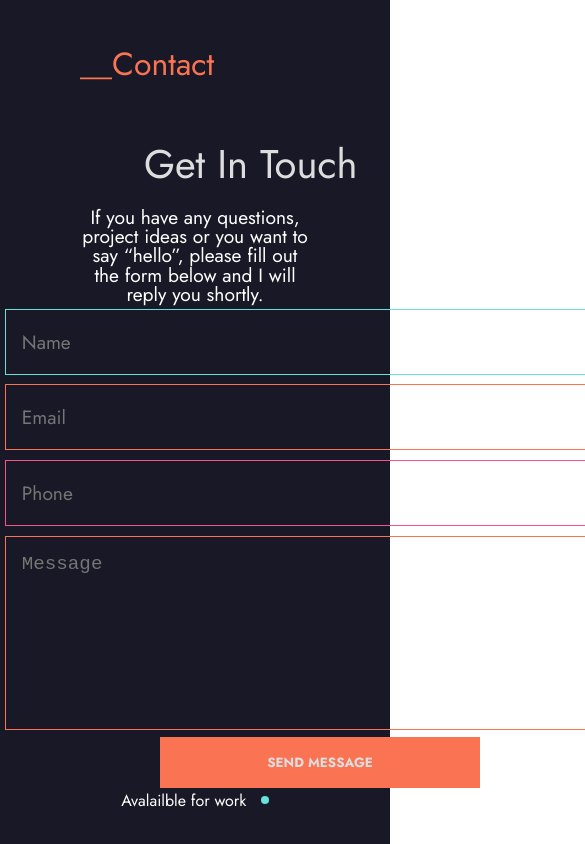
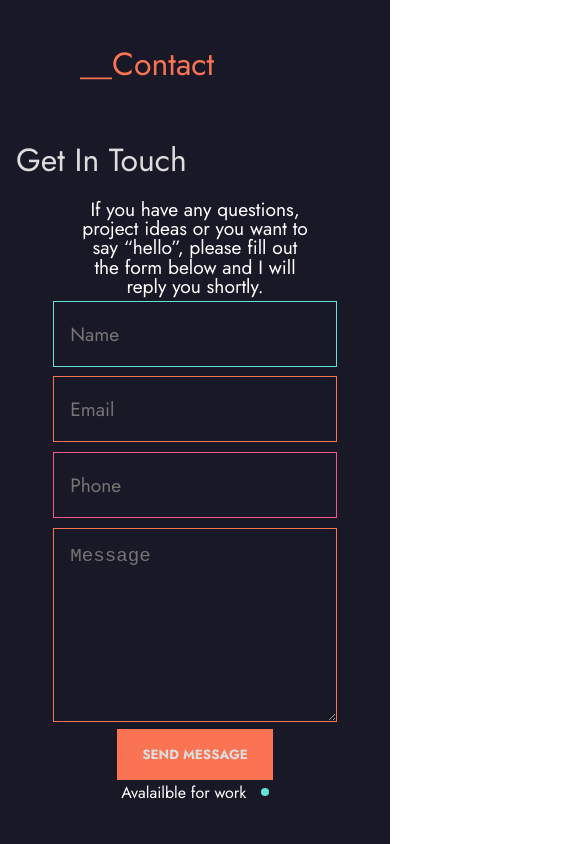
Before and after one commit to StaceyLouis/ex, a React (Create React App) app: page /contact in a window 390 px wide. Shown: the top 844 px of the page, 585 px wide, since content can reach past the window. Built offline with nearby package versions, Linux system fonts and the light colour scheme.

Commit message:
mobile contact component added

```diff
--- a/src/App.js
+++ b/src/App.js
@@ -7,7 +7,9 @@ import Home from './components/Home';
 import Nav from './components/Nav';
 import Projects from './components/Projects'
 import MobileAbout from './mobile/MobileAbout';
+import MobileContact from './mobile/MobileContact';
 import MobileHome from './mobile/MobileHome'
+import MobileProjects from './mobile/MobileProjects';
 import { Desktop, Mobile } from './styles/Media';
 
 function App() {
@@ -26,8 +28,19 @@ function App() {
       <Mobile><MobileAbout /></Mobile>
       </>
       }/>
-      <Route path='/projects' element={<Projects />}/>
-      <Route path='/contact' element={ <Contact/>}/>
+      <Route path='/projects' element={
+        <>
+        <Mobile><MobileProjects /></Mobile>
+        <Desktop><Projects/></Desktop>
+        </>
+
+      }/>
+      <Route path='/contact' element={
+         <>
+         <Mobile><MobileContact /></Mobile>
+         <Desktop><Contact/></Desktop>
+         </>
+      }/>
 
       </Routes>
 
--- a/src/assets/data.js
+++ b/src/assets/data.js
@@ -24,7 +24,7 @@ const data= [
 },
         {
             id: 2,
-            title: "React Shopping Cart",
+            title: "Shopping Cart",
             desc: "A small store and shopping cart using the fake store api, axios and react-use-cart",
             url: "https://react-cart-shopping.netlify.app/",
             img: "https://images.unsplash.com/photo-1601924994987-69e26d50dc26?ixlib=rb-1.2.1&ixid=MnwxMjA3fDB8MHxwaG90by1wYWdlfHx8fGVufDB8fHx8&auto=format&fit=crop&w=1470&q=80",
@@ -35,7 +35,7 @@ const data= [
             },
             {
                 id: 3,
-                title: "Nasa Photo of the Day",
+                title: "Nasa Photo",
                 desc: "A small store and shopping cart using the fake store api, axios and react-use-cart",
                 url: "https://nasa-apods.netlify.app/",
                 img: "https://images.unsplash.com/photo-1502134249126-9f3755a50d78?ixlib=rb-1.2.1&ixid=MnwxMjA3fDB8MHxwaG90by1wYWdlfHx8fGVufDB8fHx8&auto=format&fit=crop&w=1470&q=80",
--- a/src/mobile/MobileAbout.jsx
+++ b/src/mobile/MobileAbout.jsx
@@ -90,7 +90,8 @@ const Button = styled.button`
 const MobileAbout = () => {
   return (
     <Container>
-    <Title text="About Me"/>
+        <MobileNav />
+        <Title text="About Me"/>
     <Flex>
     <div className="img">
         <img src={logo} alt="profile-photo" style={{width: "5rem"}}/>
--- /dev/null
+++ b/src/mobile/MobileContact.jsx
@@ -0,0 +1,154 @@
+import { faCircle } from "@fortawesome/free-solid-svg-icons"
+import { FontAwesomeIcon } from "@fortawesome/react-fontawesome"
+import styled from "styled-components"
+import Title from "../subComponents/Title"
+import { useRef } from "react"
+import emailjs from '@emailjs/browser'
+
+const Container = styled.div`
+  height: 100vh;
+  width: 100vw !important;
+  background-color: var(--bg);
+  font-family: var(--font);
+
+  h2{
+    color: var(--heading);
+    margin: 1rem;
+    font-size: 2rem;
+    text-align: left;
+
+  }
+  .icon{
+    color: var(--green);
+    width: 0.5rem;
+    margin-left: 0.6rem;
+  }
+h3{
+  color: var(--accent-color);
+  font-size: 2rem;
+}
+p{
+  width: 60%;
+  margin: auto;
+  font-size: 1.2rem;
+  margin-top: 1.5rem;
+}
+`
+const Button = styled.button`
+    background: transparent;
+    padding: 1rem;
+    border: 1px solid var(--accent-color);
+    border-radius: 1rem;
+    background-color: var(--accent-color);
+    a{
+        text-decoration: none;
+        color: var(--heading);
+        font-size: 2rem;
+        padding: 1rem;
+        font-family: var(--font);
+
+    }
+`
+const Form = styled.form`
+    width: 80vw;
+    margin: auto;
+    input{
+      background: transparent;
+      margin: 0.3rem;
+      border: 0.1rem solid var(--pink);
+      width: 80%;
+      height: 2rem;
+      color: white;
+      font-size: 1.2rem;
+      padding: 1rem;
+      font-family: var(--font);
+      &:focus{
+        outline:none;
+      }
+    }
+    #email{
+      border: 0.1rem solid var(--orange);
+    }
+    .input{
+      border: 0.1rem solid var(--green);
+      display: inline;
+      color: white;
+      font-size: 1.2rem;
+      font-family: var(--font);
+      width: 80%;
+    }
+   textarea{
+    padding: 1rem;
+    background: transparent;
+    border: 0.1rem solid var(--orange);
+    width: 80%;
+    height: 10rem;
+    margin: 0.3rem;
+    color: white;
+    font-size: 1.2rem;
+    &:focus{
+      outline:none;
+    }
+   }
+   button{
+    background: var(--orange);
+    color: var(--heading);
+    font-family: var(--font);
+    padding: 1rem;
+    width: 50%;
+    margin: auto;
+    border: none;
+    font-weight: bolder;
+    margin-bottom: 0.2rem;
+
+   }
+`
+const MobileContact = () => {
+  const form = useRef()
+
+  const sendEmail= e =>{
+    e.preventDefault()
+
+    emailjs.sendForm("service_h9a1n0m", "template_9mt710c", form.current, '0u4C7w8LVMh5ZtVUb')
+    .then(res => console.log(res.text),
+          err=> console.log(err.text)
+    )
+    e.target.reset()
+  }
+  return (
+    <Container>
+      <Title text="Contact" />
+            <h2>Get In Touch</h2>
+            <p>If you have any questions, project ideas or you want to say “hello”, please fill out the form below and I will reply you shortly.</p>
+{/*        <ul>
+            <div>
+            <li>Name: Stacey Louis </li>
+            <li>Nationality: USA</li>
+            <li>Location: NYC</li>
+            </div><div>
+            <li> Freelance: Available </li>
+            <li>Languages French, Spanish, English, German</li>
+            <li>EMail: stacey@staceylouis.com</li>
+            </div>
+  </ul> */}
+
+
+      <div>
+        <Form ref={form} onSubmit={sendEmail}>
+          <input type="text" className="input" placeholder="Name" name="user_name"/>
+          <input type="email" className="input" placeholder="Email" name="user_email" id="email"/>
+          <br/>
+          <input type="tel" classname="phone" placeholder="Phone" name="user_phone" />
+          <br/>
+          <textarea placeholder="Message" name="message"></textarea>
+          <br/>
+          <button type="submit">SEND MESSAGE</button>
+        </Form>
+
+      </div>
+      <h4>Avalailble for work  <FontAwesomeIcon icon={faCircle} className="icon"/></h4>
+    </Container>
+  )
+}
+
+export default MobileContact
--- /dev/null
+++ b/src/mobile/MobileProjects.jsx
@@ -0,0 +1,86 @@
+import { useState } from "react"
+import data from "../assets/data"
+import styled from "styled-components"
+import {  FontAwesomeIcon } from "@fortawesome/react-fontawesome"
+import {faUpRightFromSquare} from '@fortawesome/free-solid-svg-icons'
+import { faGithubAlt } from "@fortawesome/free-brands-svg-icons"
+import Title from '../subComponents/Title'
+import '../styles/proj.scss'
+import MobileNav from "./MobileNav"
+
+
+const Link = styled.a`
+text-decoration: none;
+color: white;
+text-align: left;
+margin: 1rem 1rem 1rem 0;
+font-size: 3rem;
+
+`
+
+const Polaroid = styled.div`
+width: 18rem;
+background-color: var(--bg);
+box-shadow: 0 4px 8px 0 rgba(0, 0, 0, 0.2), 0 6px 20px 0 rgba(0, 0, 0, 0.19);
+margin: 1rem;
+margin-bottom: 25px;
+border-radius: 0.2rem;
+text-align: left;
+span{
+  color: var(--p-color);
+}
+`
+
+const Div = styled.div`
+width: 100vw;
+display: flex;
+
+justify-content: center;
+align-content: flex-end;
+margin-top: 4rem;
+.icon{
+  img{
+    width: 2.3rem;
+  }
+}
+`
+
+
+const MobileProjects = () => {
+    const [projects] = useState(data)
+
+    const list= projects.map((i)=>{
+        return(
+          <div className="container" key={i.id}>
+            <img src={i.img} alt={i.title} />
+            <div className="overlay">
+              <h2>{i.title}</h2>
+              <span>{i.tech}</span>
+              <span><a href={i.repo} target="_blank"><FontAwesomeIcon icon={faGithubAlt} className="icon"/></a><a href={i.url} target="_blank"><FontAwesomeIcon icon={faUpRightFromSquare} className="icon icon1"/></a></span>
+
+
+            </div>
+            </div>
+        )
+    })
+  return (
+
+        <div className="main">
+          <MobileNav/>
+          <Title text="Projects"/>
+
+          <div className="flex mobile-flex">
+          {list}
+          </div>
+          <Div >
+       <Link href="https://www.facebook.com/shtaceyologie/" target="_blank" className="icon"><img src="https://img.icons8.com/ios-filled/50/FA7453/facebook-f.png"/></Link>
+       <Link href="h0ttps://github.com/StaceyLouis" target="_blank" className="icon"><img src="https://img.icons8.com/ios-filled/50/FFB964/github.png"/></Link>
+       <Link href="mailto:staceylouis@icloud.com" target="_blank" className="icon"><img src="https://img.icons8.com/ios-filled/50/66e2dc/mail.png"/></Link>
+       <Link to="http://www.linkedin/staceylouis" target='_blank' className="icon"><img src="https://img.icons8.com/ios-filled/50/fa5386/linkedin.png"/> </Link>
+      </Div>
+        </div>
+
+  )
+}
+
+export default MobileProjects
--- a/src/styles/proj.scss
+++ b/src/styles/proj.scss
@@ -36,7 +36,6 @@ align-items: center;
   opacity: 0;
   display: flex;
   flex-flow: column wrap;
-  justify-content: flex-end;
 
   &:hover{
     opacity: 1;
@@ -60,10 +59,29 @@ align-items: center;
 
   .icon{
     color: #fa7453;
-    font-size: 2rem;
-    margin: 1rem;
+    font-size: 1.5rem;
+    margin: 0.2rem;
   }
   .icon1{
     color: #fa5386 ;
+    margin-left: 1rem;
   }
 }
+
+.mobile-flex{
+  img{
+    width: 8rem;
+    height: 7rem;
+    border-radius: 1rem;
+
+}
+.overlay{
+  width: 8rem;
+  height: 7rem;
+}
+h2{
+  text-align: left;
+  font-size: 1rem;
+  margin: 0.8rem 0;
+}
+}
```
